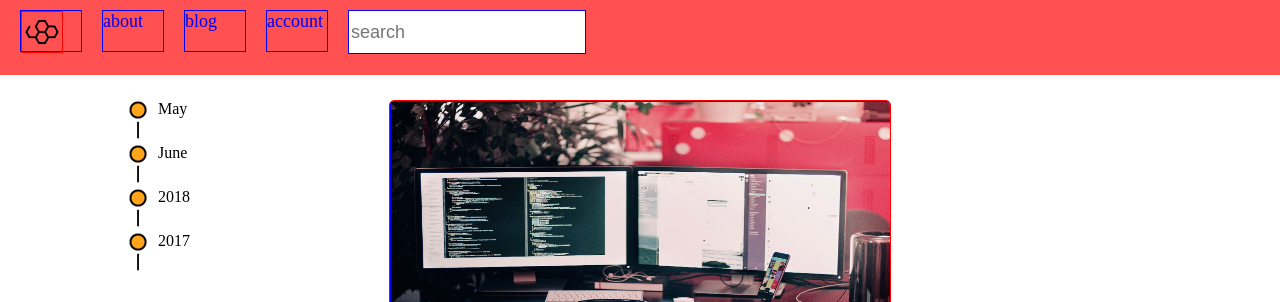
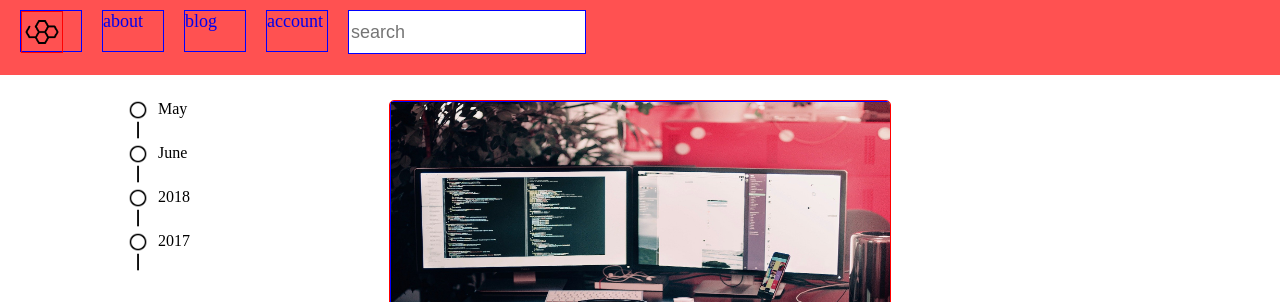
Before and after one commit to tommy-js/Honeybee-ECommerce, a React (Create React App) app: page /Blog in a window 1280 px wide. Shown: the top 302 px of the page. Built offline with nearby package versions, Linux system fonts and the light colour scheme.

Commit message:
smooth scrolling for blogs

```diff
--- a/src/components/blogComp/Blog.js
+++ b/src/components/blogComp/Blog.js
@@ -1,4 +1,4 @@
-import React from "react";
+import React, { useState } from "react";
 import BlogCard from "./BlogCard";
 import BlogTimeline from "./BlogTimeline";
 import blogs from "../bodyObs/blogs";
@@ -6,8 +6,10 @@ import timeline from "../bodyObs/timeline";
 import "./blog.css";
 
 function Blog() {
+  const [thiskey, setThisKey] = useState(0);
   function setReference(e) {
     console.log(e);
+    setThisKey(e);
   }
 
   return (
@@ -23,7 +25,12 @@ function Blog() {
       </div>
 
       {blogs.map(elements => (
-        <BlogCard title={elements.title} imageurl={elements.url} />
+        <BlogCard
+          reference={elements.reference}
+          checkRef={thiskey}
+          title={elements.title}
+          imageurl={elements.url}
+        />
       ))}
     </div>
   );
--- a/src/components/blogComp/BlogCard.js
+++ b/src/components/blogComp/BlogCard.js
@@ -1,4 +1,4 @@
-import React, { useState } from "react";
+import React, { useState, useRef } from "react";
 import "./blog.css";
 import heart from "../../images/heart.png";
 import heartfull from "../../images/heartfilled.png";
@@ -11,8 +11,14 @@ import bookmarkfull from "../../images/bookmarkfilled.png";
 
 function BlogCard(props) {
   const newimg = props.imageurl;
+  const reference = props.reference;
+  const checkRef = props.checkRef;
+  const refthis = useRef(null);
+  if (reference === checkRef) {
+    window.scrollTo(0, refthis.current.offsetTop);
+  }
   return (
-    <div className="blog_card">
+    <div ref={refthis} className="blog_card">
       <div className="blog_image">
         <img className="blog_image_encloser" src={newimg} />
       </div>
--- a/src/components/blogComp/BlogTimeline.js
+++ b/src/components/blogComp/BlogTimeline.js
@@ -16,6 +16,7 @@ function BlogTimeline(props) {
       >
         <div className="timeline_circle">
           <img className="timeline_circle_img" src={circlefilled} />
+          <div className="timeline_circle_img white_box"></div>
           <img className="timeline_circle_img" src={circle} />
         </div>
         <div className="blog_timeline_body">{props.published}</div>
--- a/src/components/blogComp/blog.css
+++ b/src/components/blogComp/blog.css
@@ -1,3 +1,7 @@
+html {
+  scroll-behavior: smooth;
+}
+
 .blog_body {
   position: relative;
   margin-top: 100px;
@@ -19,6 +23,7 @@
   cursor: pointer;
   border: 1px solid red;
   transition: 0.3s;
+  backface-visibility: hidden;
 }
 .blog_card:hover {
   transform: scale(1.025);
@@ -83,6 +88,7 @@
 
 .timeline_container {
   position: relative;
+  width: 60px;
   height: 20px;
   -webkit-touch-callout: none;
   -webkit-user-select: none;
@@ -118,3 +124,14 @@
   height: 100%;
   width: 20px;
 }
+
+.white_box {
+  background-color: white;
+  height: 100%;
+  transition: 0.3s;
+}
+
+.timeline_container:hover .white_box {
+  height: 0;
+  transition: 0.3s;
+}
```
